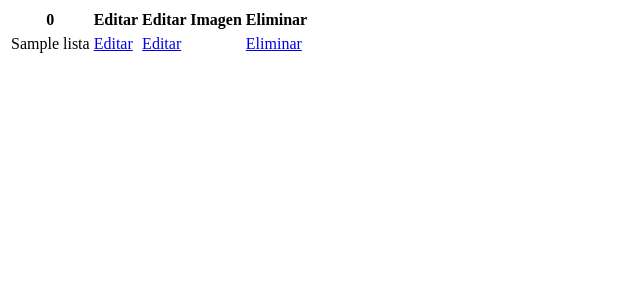
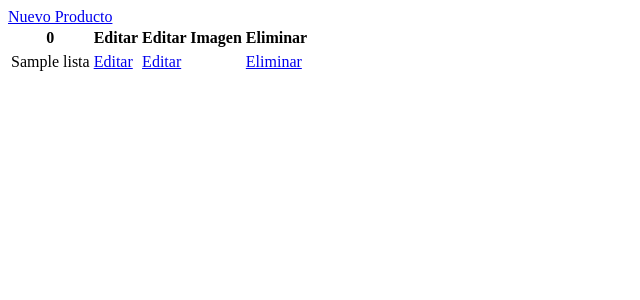
Before and after one commit to adridiaz23/tiendaonline, a PHP site: template views/producto/lista.php in a window 1280 px wide. Shown: the top 300 px of the page, without its empty margins (0-640 px from the left). Run offline with PHP 8.4, Linux system fonts and the light colour scheme; the template is opened without the code that fills it: most values are stand-ins (such as "Sample title", 1, 10 or a date in 2020).

Commit message:
ImagenesProductos

```diff
--- a/views/producto/lista.php
+++ b/views/producto/lista.php
@@ -5,39 +5,40 @@
     <title>Document</title>
 </head>
 <body>
+    <div class="botonRegistro">
+        <a class="enlaceRegistro" href="index.php?controller=Producto&action=registrar">Nuevo Producto</a>
+    </div>
     <?php
         if(count($lista) > 0){
-            echo "<table class='tablaProductosAdmin'>";
+            echo "<table class='tablaAdmin'>";
             echo "<tr>";
-            //foreach($lista as $clave => $valor){
                 foreach($lista[0] as $clave1 => $valor1){
-                    echo "<th class='thProductosAdmin'>".$clave1."</th>";
+                    echo "<th class='thAdmin'>".$clave1."</th>";
                 }
-            //}
-            echo "<th class='thProductosAdmin'>Editar</th>";
-            echo "<th class='thProductosAdmin'>Editar Imagen</th>";
-            echo "<th class='thProductosAdmin'>Eliminar</th>";
+            echo "<th class='thAdmin'>Editar</th>";
+            echo "<th class='thAdmin'>Editar Imagen</th>";
+            echo "<th class='thAdmin'>Eliminar</th>";
             echo "<tr>";
             foreach($lista as $clave => $valor){
                 echo "<tr>";
                 foreach($valor as $clave1 => $valor1){
                     if($clave1 == 'imagen'){
-                        echo "<td class='tdProductosAdmin'><img class='imagenProductosAdmin' src='".$valor1."' ></td>";
+                        echo "<td class='tdAdmin'><img class='imagenAdmin' src='".$valor1."' ></td>";
                     }elseif($clave1 == 'destacado'){
                         if($valor1 == 0){
-                            echo "<td class='tdProductosAdmin'><a href='index.php?controller=Producto&action=editarDestacado&isbn=".$valor->ISBN."&destacado=1'><img src='views/producto/imagenes/destacadoNo.png' /></a></td>";
+                            echo "<td class='tdAdmin'><a href='index.php?controller=Producto&action=editarDestacado&isbn=".$valor->ISBN."&destacado=1'><img src='views/producto/imagenes/destacadoNo.png' /></a></td>";
                         }else{
-                            echo "<td class='tdProductosAdmin'><a href='index.php?controller=Producto&action=editarDestacado&isbn=".$valor->ISBN."&destacado=0'><img src='views/producto/imagenes/destacadoSi.png' /></a></td>";
+                            echo "<td class='tdAdmin'><a href='index.php?controller=Producto&action=editarDestacado&isbn=".$valor->ISBN."&destacado=0'><img src='views/producto/imagenes/destacadoSi.png' /></a></td>";
                         }
                     }
                     else{
-                        echo "<td class='tdProductosAdmin'>$valor1</td>";
+                        echo "<td class='tdAdmin'>$valor1</td>";
                     }
 
                 }
-                echo "<td class='tdProductosAdmin'><a href='index.php?controller=Producto&action=editar&isbn=".$valor->ISBN."'>Editar</a></td>";
-                echo "<td class='tdProductosAdmin'><a href='index.php?controller=Producto&action=editarImagen&isbn=".$valor->ISBN."'>Editar</a></td>";
-                echo "<td class='tdProductosAdmin'><a href='index.php?controller=Producto&action=eliminar&isbn=".$valor->ISBN."'>Eliminar</a></td>";
+                echo "<td class='tdAdmin'><a href='index.php?controller=Producto&action=editar&isbn=".$valor->ISBN."'>Editar</a></td>";
+                echo "<td class='tdAdmin'><a href='index.php?controller=Producto&action=editarImagen&isbn=".$valor->ISBN."'>Editar</a></td>";
+                echo "<td class='tdAdmin'><a href='index.php?controller=Producto&action=eliminar&isbn=".$valor->ISBN."'>Eliminar</a></td>";
                 echo "</tr>";
             }
             echo "</table>";
```
Also changed, not shown: controllers/ProductoController.php (+6 -6 lines), views/css/style.css (+26 -5 lines), views/css/assets/fotos/foto_784512.jpg (added).
